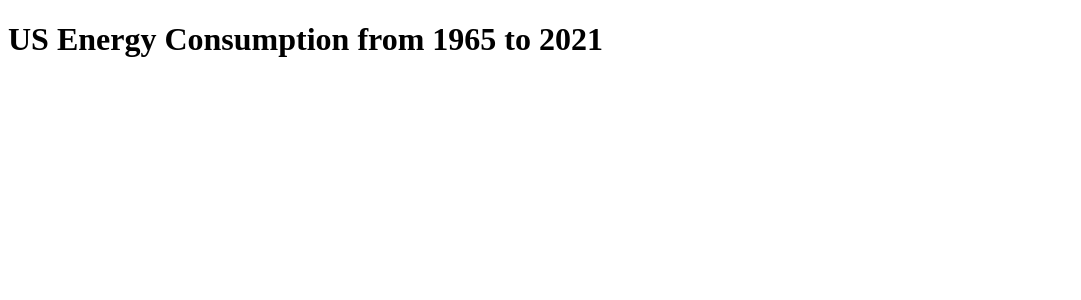
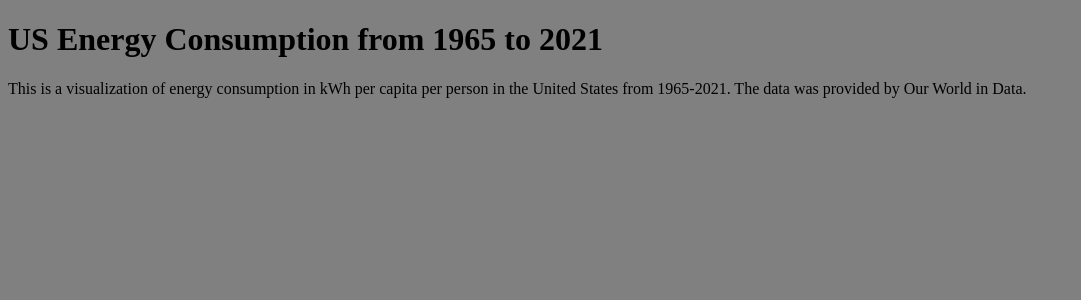
Before and after one commit to mc384/energyviz, a Flask app: page / in a window 1280 px wide. Shown: the top 300 px of the page, without its empty margins (0-1081 px from the left). Run offline with Flask 2, Linux system fonts and the light colour scheme; some libraries are stand-ins or nearby versions.

Commit message:
Added css files

```diff
--- a/app.py
+++ b/app.py
@@ -21,3 +21,4 @@ def energy():
 
 if __name__ == "__main__":
     app.run(debug=True)
+# Todo: change bar to line graph, consider adding more graphs, consider adding input to toggle country, customize front end with html/css
--- /dev/null
+++ b/static/css/main.css
@@ -0,0 +1,5 @@
+body, html {
+    margin: 10;
+    font-family: 'Times New Roman', Times, serif;
+    background-color: gray;
+}
--- a/templates/energy.html
+++ b/templates/energy.html
@@ -1,8 +1,22 @@
 <!DOCTYPE html>
 <html lang="en">
+  <head>
+    <meta charset="UTF-8" />
+    <meta http-equiv="X-UA-Compatible" content="IE=edge" />
+    <meta name="viewport" content="width=device-width, initial-scale=1.0" />
+    <link
+      rel="stylesheet"
+      href="{{ url_for('static', filename='css/main.css') }}"
+    />
+  </head>
   <body>
     <h1>US Energy Consumption from 1965 to 2021</h1>
     <div id="chart" class="chart" ”></div>
+    <p>
+      This is a visualization of energy consumption in kWh per capita per person
+      in the United States from 1965-2021. The data was provided by Our World in
+      Data.
+    </p>
   </body>
   <script src="https://cdn.plot.ly/plotly-latest.min.js"></script>
   <script type="text/javascript">
```
